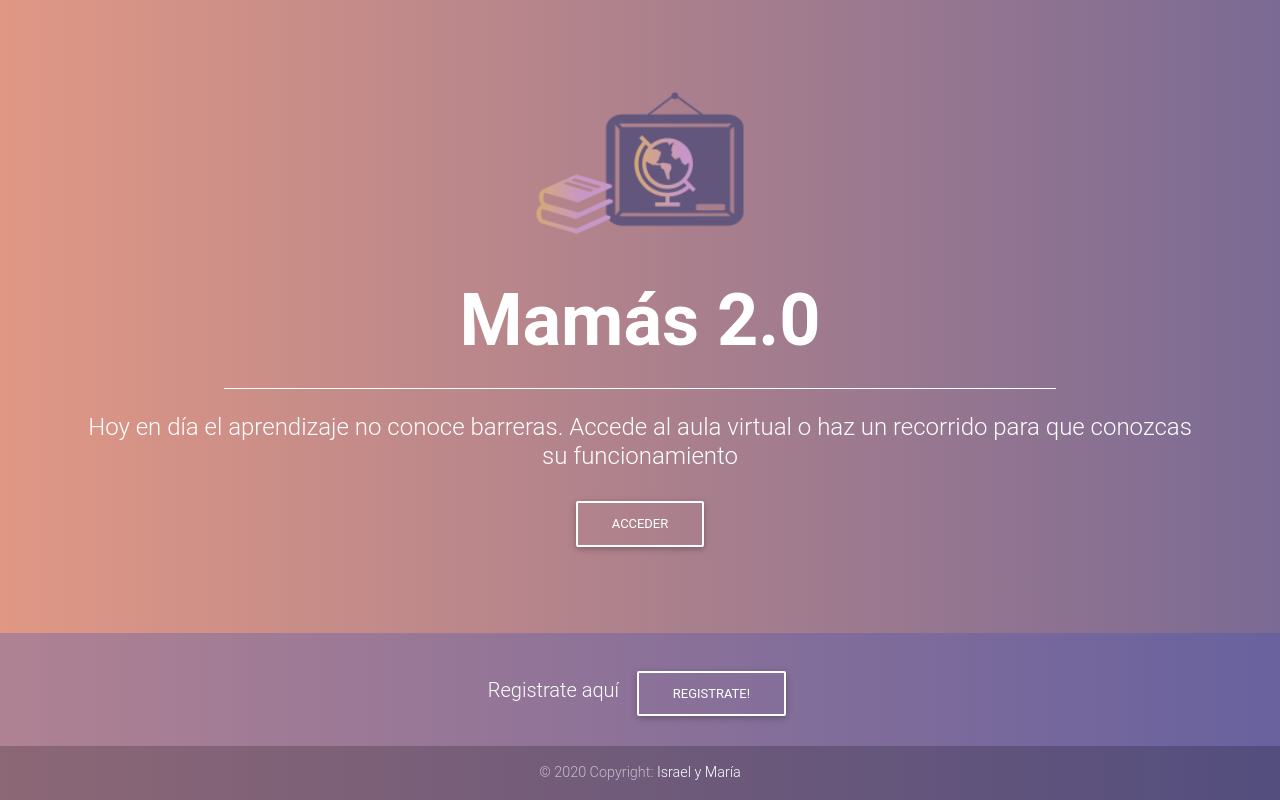
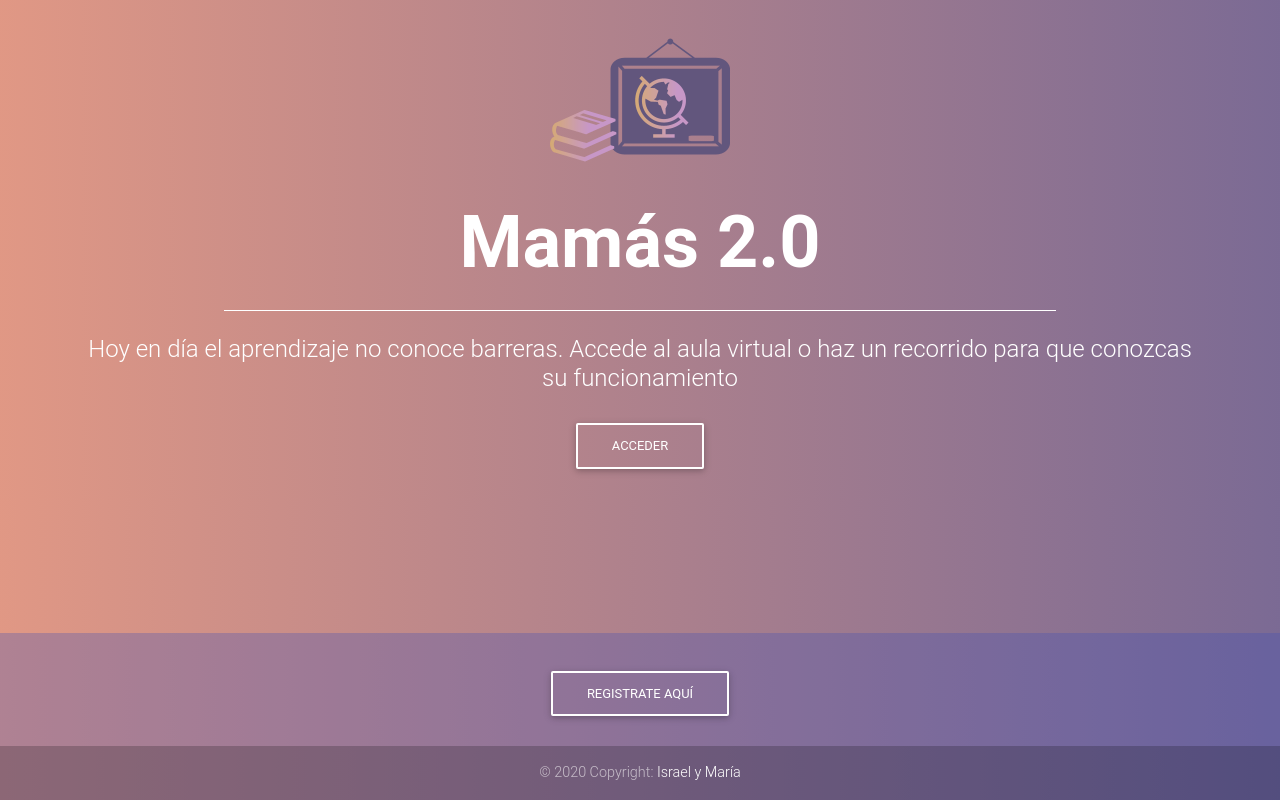
Before and after one commit to meryjv00/Mamas-2.0, a PHP site: page / in a window 1280 px wide. Run offline with PHP 8.4, Linux system fonts and the light colour scheme.

Commit message:
Realización portada inicial

```diff
--- a/Mamas_2.0/Index.php
+++ b/Mamas_2.0/Index.php
@@ -24,14 +24,14 @@ and open the template in the editor.
         ?>
         <!-- Material form login -->
         <header>
-            <div class="d-flex justify-content-center align-items-center portada mt-5">
+            <div class="d-flex justify-content-center align-items-center portada">
                 <div class="container">
                     <!--Grid row-->
                     <div class="row row fadeIn">
                         <!--Grid column-->
                         <div class="col-md-12 mb-4 white-text text-center wow fadeIn">
                             <!--IMG-->
-                            <img src="img/logo.png" height="230px"/>
+                            <img src="img/logo.png" height="200px"/>
                             <h3 class="display-3 font-weight-bold white-text">Mamás 2.0</h3>
                             <hr class="hr-light my-4 w-75">
                             <h4 class="subtext-header mt-2 mb-4">Hoy en día el aprendizaje no conoce barreras. Accede al aula virtual o haz un
@@ -47,16 +47,12 @@ and open the template in the editor.
 
         <!-- Footer -->
         <footer class="page-footer font-small  rgba-indigo-light pt-4 mt-5 fixed-bottom">
-
             <!-- Footer Elements -->
             <div class="container">
                 <!-- Call to action -->
                 <ul class="list-unstyled list-inline text-center py-2">
                     <li class="list-inline-item">
-                        <h5 class="mb-1">Registrate aquí</h5>
-                    </li>
-                    <li class="list-inline-item">
-                        <a href="#!" class="btn btn-outline-white btn-rounded">Registrate!</a>
+                        <a href="Vistas/Registro.php" class="btn btn-outline-white btn-rounded">Registrate aquí</a>
                     </li>
                 </ul>
                 <!-- Call to action -->
```
